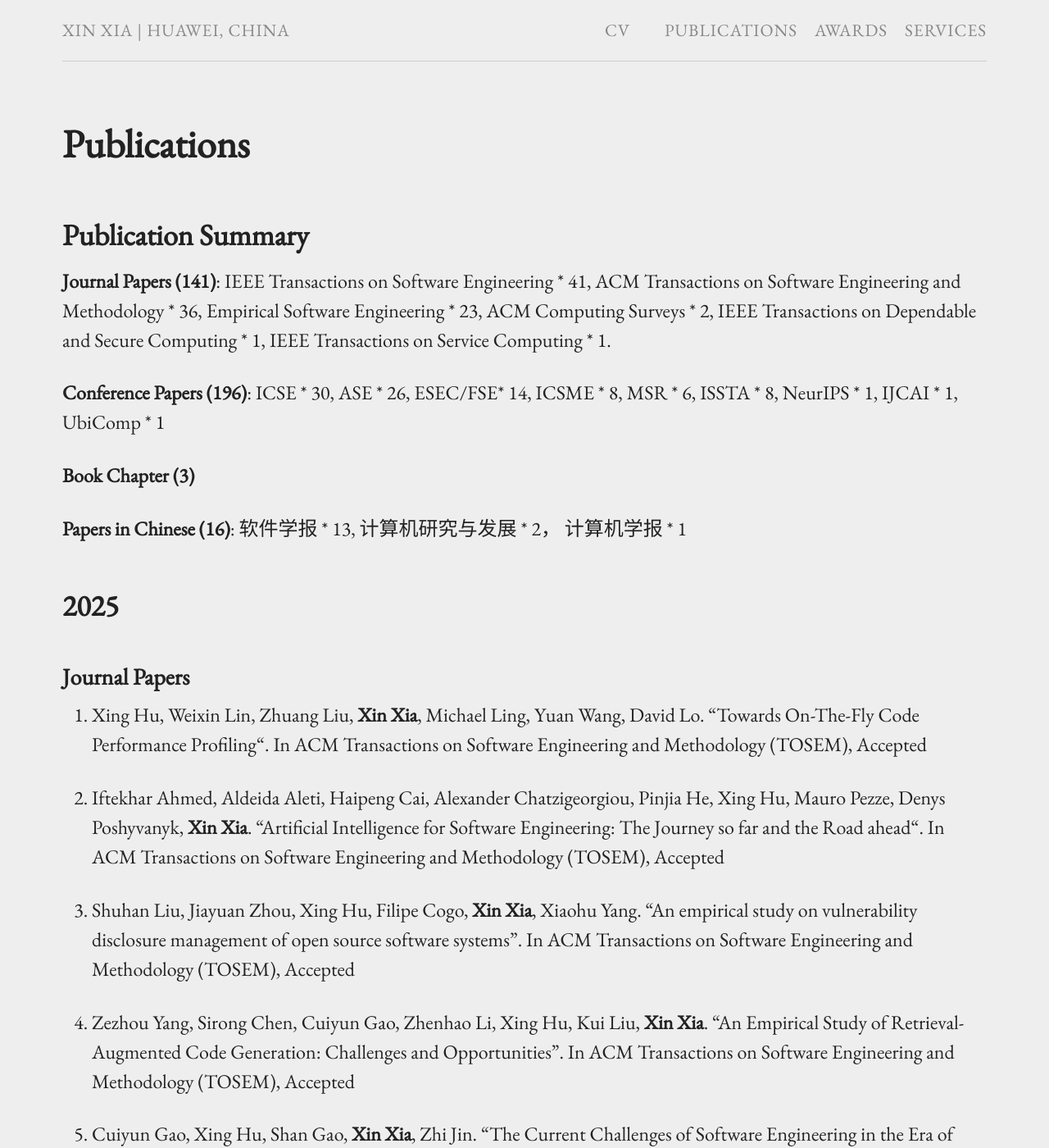
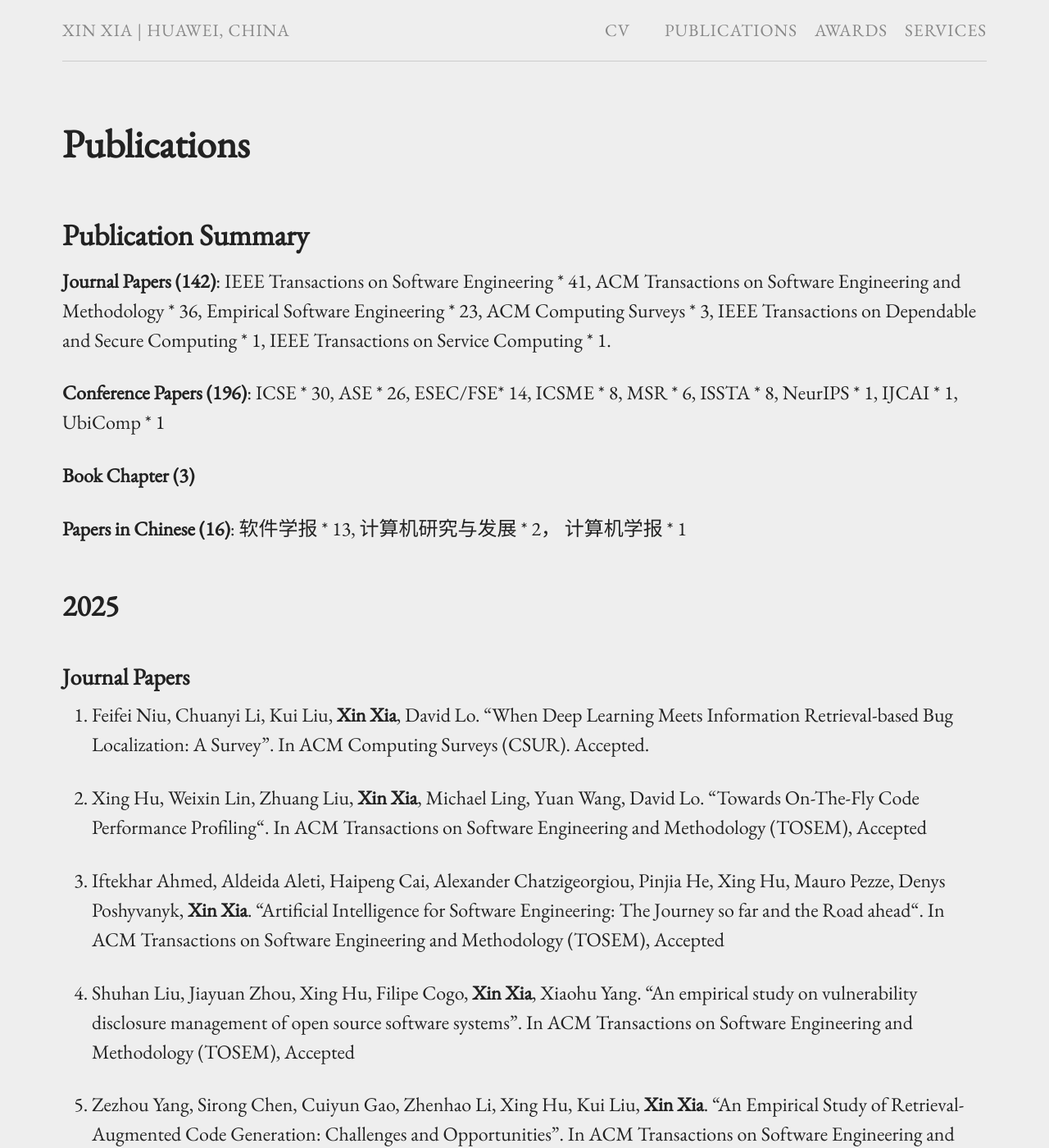
Before and after one commit to xin-xia/xin-xia.github.io, a Jekyll site: the page built from publication.md, in a window 1280 px wide and 1400 px high. Shown: the whole window at 82% size. Built offline with Jekyll 4.4.1, drawn with Linux system fonts in a browser that asks for light colours.

Commit message:
Update publication.md

```diff
--- a/publication.md
+++ b/publication.md
@@ -6,7 +6,7 @@ permalink: /publication/
 
 ## Publication Summary
 
-<strong>Journal Papers (141)</strong>: IEEE Transactions on Software Engineering * 41,  ACM Transactions on Software Engineering and Methodology * 36, Empirical Software Engineering * 23,  ACM Computing Surveys * 2, IEEE  Transactions on Dependable and Secure Computing * 1, IEEE Transactions on Service Computing * 1.
+<strong>Journal Papers (142)</strong>: IEEE Transactions on Software Engineering * 41,  ACM Transactions on Software Engineering and Methodology * 36, Empirical Software Engineering * 23,  ACM Computing Surveys * 3, IEEE  Transactions on Dependable and Secure Computing * 1, IEEE Transactions on Service Computing * 1.
 
 <strong>Conference Papers (196)</strong>: ICSE * 30, ASE * 26, ESEC/FSE* 14, ICSME * 8, MSR * 6,  ISSTA * 8, NeurIPS * 1, IJCAI * 1, UbiComp * 1
 
@@ -17,6 +17,8 @@ permalink: /publication/
 ## 2025
 
 ### Journal Papers
+
+142. Feifei Niu, Chuanyi Li, Kui Liu, <strong>Xin Xia</strong>,  David Lo. "When Deep Learning Meets Information Retrieval-based Bug Localization: A Survey". In ACM Computing Surveys (CSUR). Accepted.  <br />
 
 141. Xing Hu, Weixin Lin, Zhuang Liu, <strong>Xin Xia</strong>, Michael Ling, Yuan Wang, David Lo. "Towards On-The-Fly Code Performance Profiling“. In ACM Transactions on Software Engineering and Methodology (TOSEM), Accepted <br />
 
```
